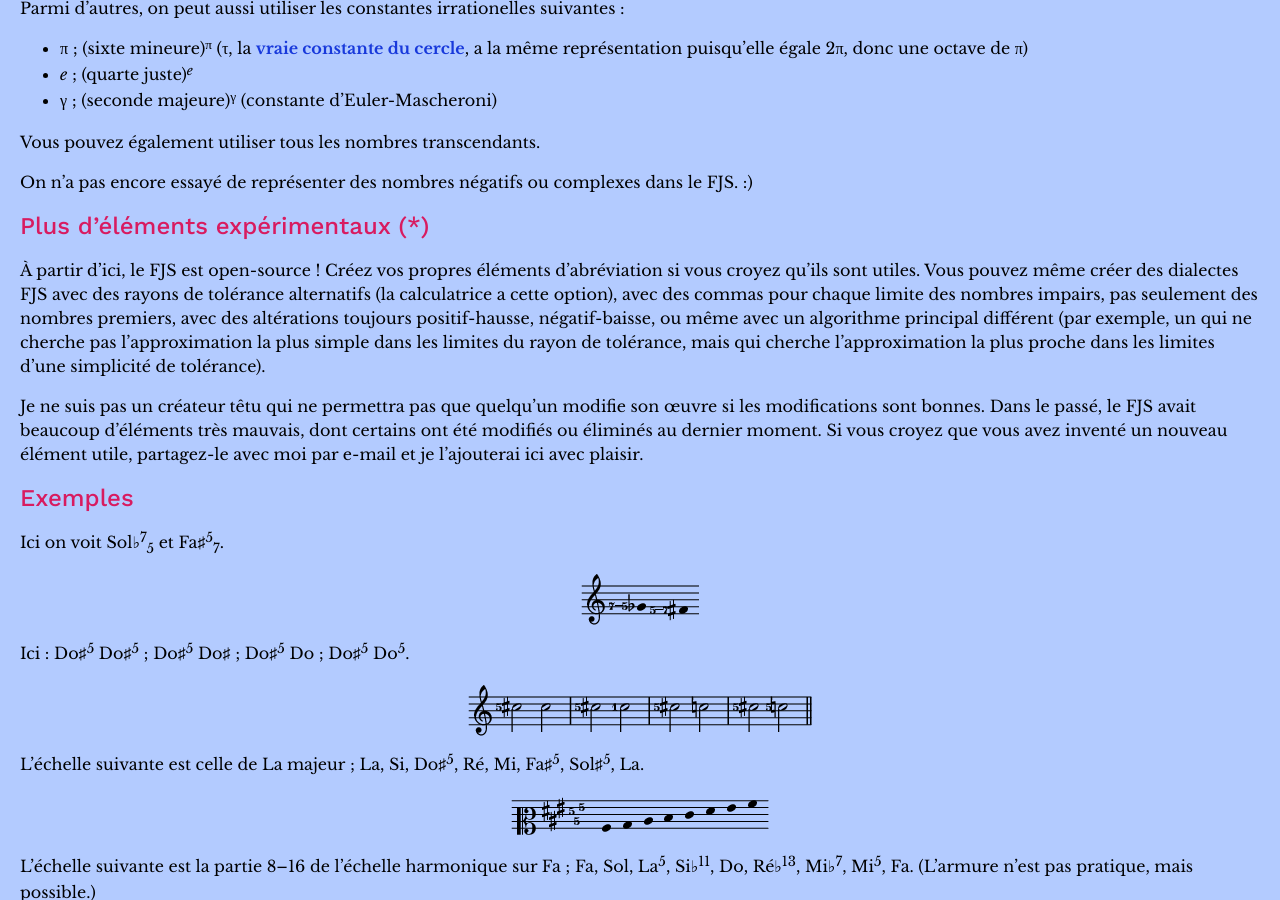
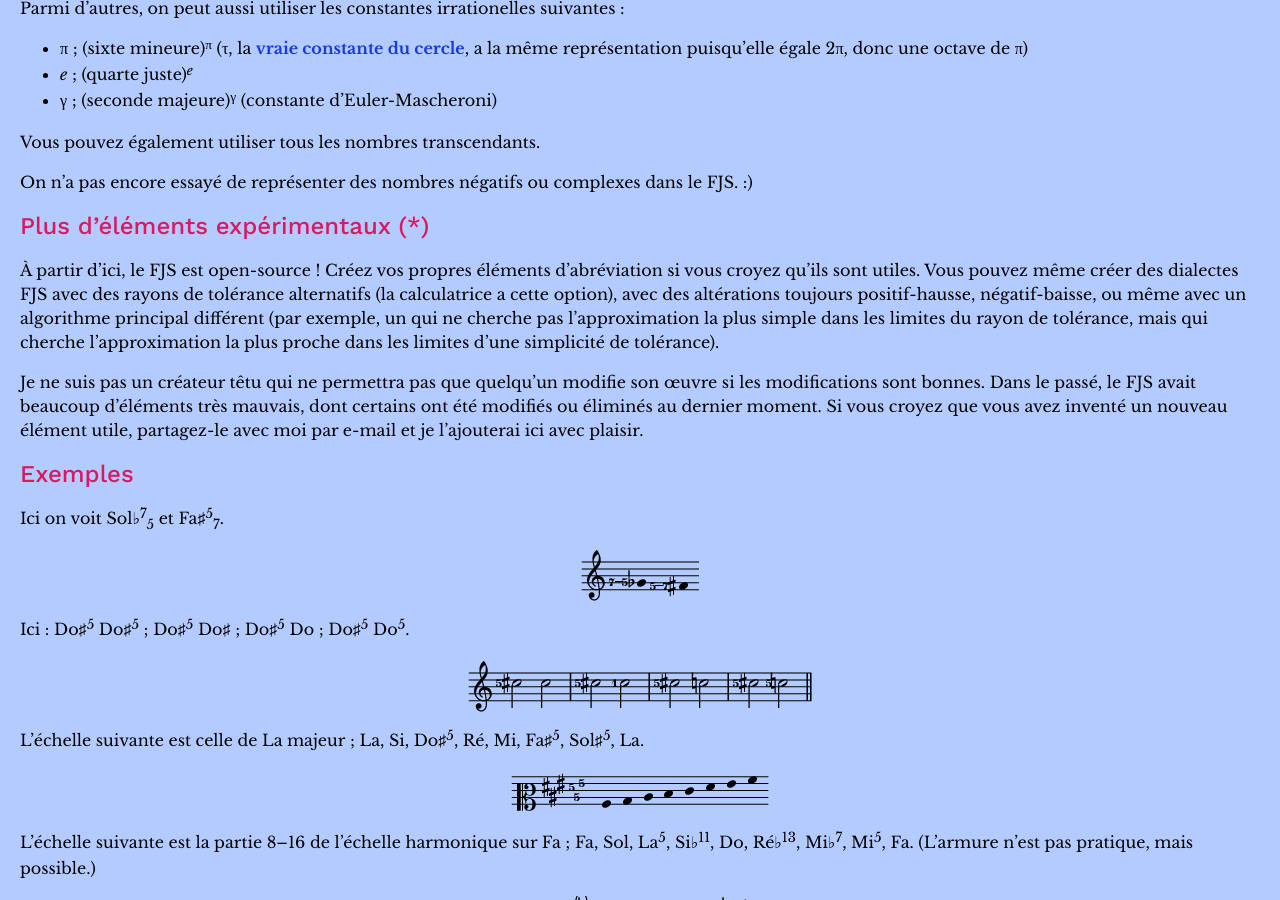
Before and after one commit to misotanni/misotanni.github.io, a Jekyll site: the page built from fjs/fr/rules.md, in a window 1280 px wide and 900 px high, scrolled down 4231 px. Built offline with Jekyll 4.4.1, drawn with Linux system fonts in a browser that asks for light colours; our own code applies the rules of GitHub Pages for plain Markdown files; formulas are drawn with MathJax 3.

Commit message:
removed the encouragement to make a feature that would break interval arithmetic

```diff
--- a/fjs/fr/rules.md
+++ b/fjs/fr/rules.md
@@ -136,7 +136,7 @@ On n'a pas encore essayé de représenter des nombres négatifs ou complexes dan
 
 ## Plus d'éléments expérimentaux (\*)
 
-À partir d'ici, le FJS est open-source ! Créez vos propres éléments d'abréviation si vous croyez qu'ils sont utiles. Vous pouvez même créer des dialectes FJS avec des rayons de tolérance alternatifs (la calculatrice a cette option), avec des commas pour chaque limite des nombres impairs, pas seulement des nombres premiers, avec des altérations toujours positif-hausse, négatif-baisse, ou même avec un algorithme principal différent (par exemple, un qui ne cherche pas l'approximation la plus simple dans les limites du rayon de tolérance, mais qui cherche l'approximation la plus proche dans les limites d'une simplicité de tolérance).
+À partir d'ici, le FJS est open-source ! Créez vos propres éléments d'abréviation si vous croyez qu'ils sont utiles. Vous pouvez même créer des dialectes FJS avec des rayons de tolérance alternatifs (la calculatrice a cette option), avec des altérations toujours positif-hausse, négatif-baisse, ou même avec un algorithme principal différent (par exemple, un qui ne cherche pas l'approximation la plus simple dans les limites du rayon de tolérance, mais qui cherche l'approximation la plus proche dans les limites d'une simplicité de tolérance).
 
 Je ne suis pas un créateur têtu qui ne permettra pas que quelqu'un modifie son œuvre si les modifications sont bonnes. Dans le passé, le FJS avait beaucoup d'éléments très mauvais, dont certains ont été modifiés ou éliminés au dernier moment. Si vous croyez que vous avez inventé un nouveau élément utile, partagez-le avec moi par e-mail et je l'ajouterai ici avec plaisir.
 
```
Also changed, not shown: fjs/de/rules.md (+6 -6 lines), fjs/en/rules.md (+1 -1 lines), fjs/pl/rules.md (+1 -1 lines).
